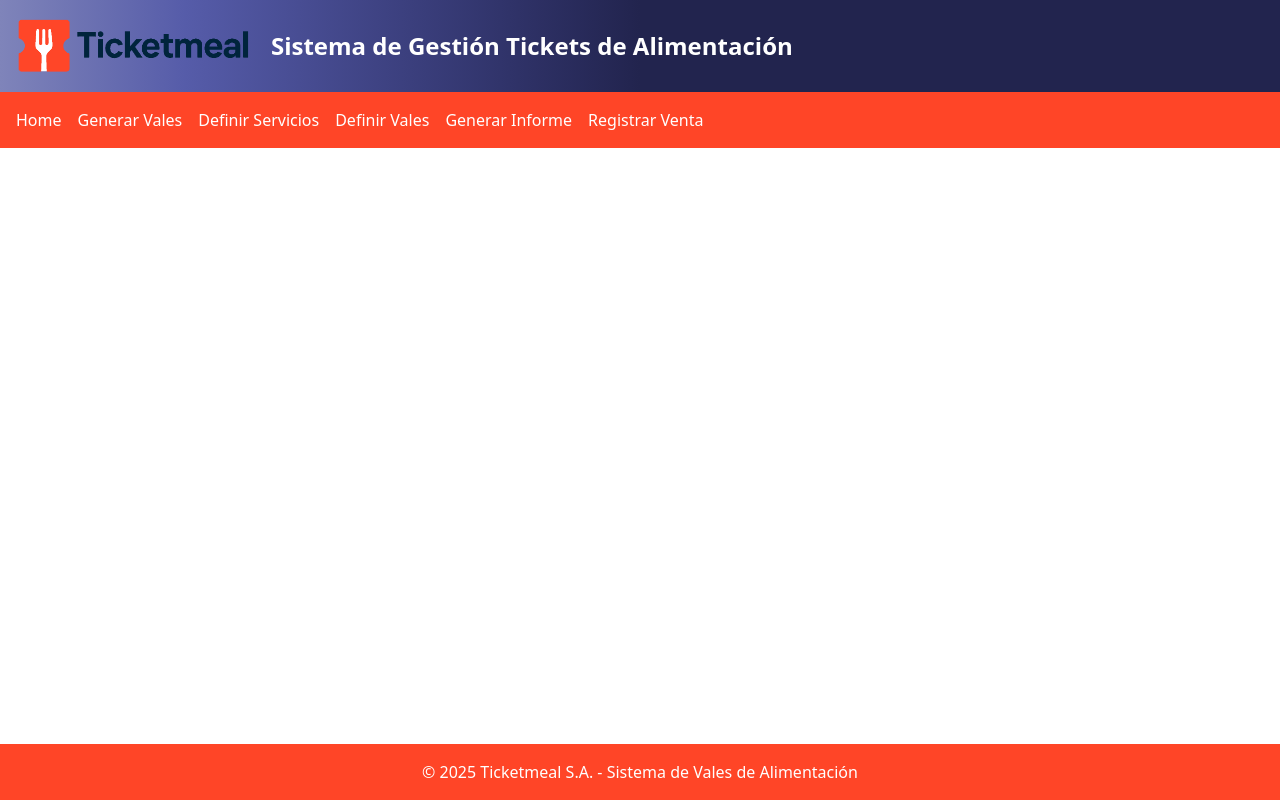
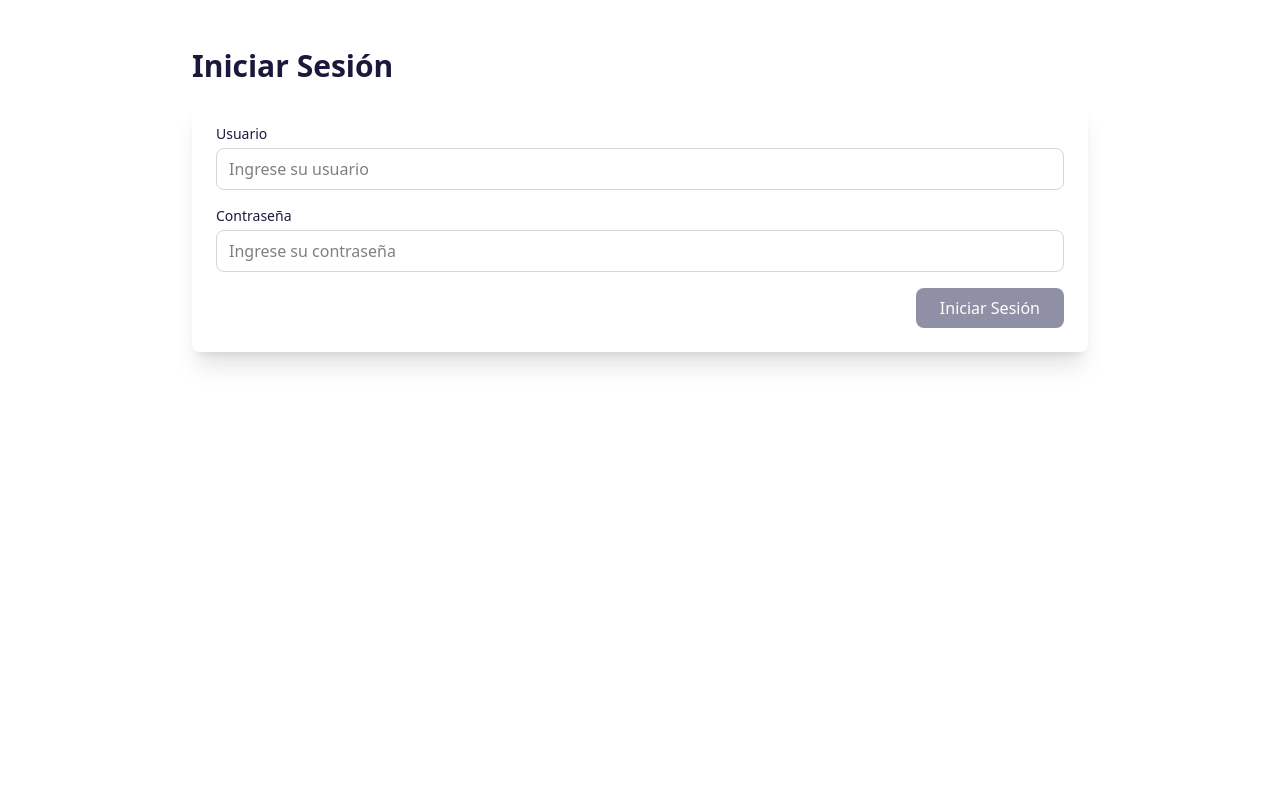
Before and after one commit to estebanovic/Sistema-vales-entrega-2, a React (Vite) app: page /login in a window 1280 px wide. Built offline with nearby package versions, Linux system fonts and the light colour scheme.

Commit message:
vista login

```diff
--- a/src/App.jsx
+++ b/src/App.jsx
@@ -1,19 +1,27 @@
 import { useState } from 'react'
 import { BrowserRouter, Routes, Route } from 'react-router-dom'
+import { AuthProvider } from './context/AuthContext'
+import ProtectedRoute from './components/ProtectedRoute'
 import Home from './pages/home'
 import ImprimirVales from './pages/imprimirVales'
 import DefinirServicios from './pages/definirServicios'
 import DefinirVales from './pages/definirVales'
 import GenerarInforme from './pages/generarInforme'
 import RegistrarVenta from './pages/registrarVenta'
+import Login from './pages/login'
 import Navbar from './components/Navbar'
 import Footer from './components/Footer'
 
-function App() {
-
+function AppContent() {
   return (
     <div className="min-h-screen flex flex-col">
-      <BrowserRouter>
+      <Routes>
+        {/* Ruta pública de login */}
+        <Route path="/login" element={<Login />} />
+
+        {/* Rutas protegidas */}
+        <Route path="/*" element={
+          <ProtectedRoute>
             <Navbar />
             <main className="flex-1">
               <Routes>
@@ -25,11 +33,22 @@ function App() {
                 <Route path="/registrar-venta" element={<RegistrarVenta />} />
               </Routes>
             </main>
-      </BrowserRouter>
             <Footer />
+          </ProtectedRoute>
+        } />
+      </Routes>
     </div>
   )
 }
 
+function App() {
+  return (
+    <AuthProvider>
+      <BrowserRouter>
+        <AppContent />
+      </BrowserRouter>
+    </AuthProvider>
+  )
+}
 
 export default App
--- /dev/null
+++ b/src/components/ProtectedRoute.jsx
@@ -0,0 +1,18 @@
+import { Navigate } from 'react-router-dom';
+import { useAuth } from '../context/AuthContext';
+
+const ProtectedRoute = ({ children }) => {
+  const { isAuthenticated, loading } = useAuth();
+
+  if (loading) {
+    return <div>Cargando...</div>;
+  }
+
+  if (!isAuthenticated()) {
+    return <Navigate to="/login" replace />;
+  }
+
+  return children;
+};
+
+export default ProtectedRoute;
--- /dev/null
+++ b/src/context/AuthContext.jsx
@@ -0,0 +1,46 @@
+
+import { createContext, useState, useContext, useEffect } from 'react';
+
+const AuthContext = createContext(null);
+
+export const AuthProvider = ({ children }) => {
+  const [user, setUser] = useState(null);
+  const [loading, setLoading] = useState(true);
+
+  // Al cargar la app, verifica si hay una sesión guardada
+  useEffect(() => {
+    const storedUser = localStorage.getItem('user');
+    if (storedUser) {
+      setUser(JSON.parse(storedUser));
+    }
+    setLoading(false);
+  }, []);
+
+  const login = (userData) => {
+    setUser(userData);
+    localStorage.setItem('user', JSON.stringify(userData));
+  };
+
+  const logout = () => {
+    setUser(null);
+    localStorage.removeItem('user');
+  };
+
+  const isAuthenticated = () => {
+    return user !== null;
+  };
+
+  return (
+    <AuthContext.Provider value={{ user, login, logout, isAuthenticated, loading }}>
+      {children}
+    </AuthContext.Provider>
+  );
+};
+
+export const useAuth = () => {
+  const context = useContext(AuthContext);
+  if (!context) {
+    throw new Error('useAuth debe ser usado dentro de AuthProvider');
+  }
+  return context;
+};
--- /dev/null
+++ b/src/pages/login.jsx
@@ -0,0 +1,74 @@
+import React, { useState } from 'react';
+import { useAuth } from '../context/AuthContext';
+import { useNavigate } from 'react-router-dom';
+
+export default function Login() {
+    const [usuario, setUsuario] = useState('');
+    const [password, setPassword] = useState('');
+    const { login } = useAuth();
+    const navigate = useNavigate();
+
+    const handleLogin = (e) => {
+        e.preventDefault();
+        if (!usuario || !password) {
+            return;
+        }
+        // Login básico - en producción deberías validar contra un backend
+        login({ usuario, rol: 'admin' });
+        navigate('/home');
+        // Limpiar campos
+        setUsuario('');
+        setPassword('');
+    };
+
+    return (
+        <div className="px-6 py-12">
+            <div className="w-4xl mx-auto">
+                <h1 className='text-3xl font-bold text-brand-blue-700 mb-4'>Iniciar Sesión</h1>
+                <div className="bg-white shadow-xl rounded-lg w-full p-6">
+                    <form className="space-y-4" onSubmit={handleLogin}>
+                        <div className="grid gap-4">
+                            <div>
+                                <label htmlFor="usuario" className="block text-sm font-medium text-brand-blue-700 mb-1">
+                                    Usuario
+                                </label>
+                                <input
+                                    type="text"
+                                    name="usuario"
+                                    id="usuario"
+                                    value={usuario}
+                                    onChange={e => setUsuario(e.target.value)}
+                                    className="w-full border border-gray-300 rounded-lg px-3 py-2 focus:outline-none focus:ring-2 focus:ring-brand-blue-500"
+                                    placeholder="Ingrese su usuario"
+                                />
+                            </div>
+                            <div>
+                                <label htmlFor="password" className="block text-sm font-medium text-brand-blue-700 mb-1">
+                                    Contraseña
+                                </label>
+                                <input
+                                    type="password"
+                                    name="password"
+                                    id="password"
+                                    value={password}
+                                    onChange={e => setPassword(e.target.value)}
+                                    className="w-full border border-gray-300 rounded-lg px-3 py-2 focus:outline-none focus:ring-2 focus:ring-brand-blue-500"
+                                    placeholder="Ingrese su contraseña"
+                                />
+                            </div>
+                        </div>
+                        <div className="flex justify-end">
+                            <button
+                                type="submit"
+                                disabled={!usuario || !password}
+                                className={`bg-brand-blue-500 text-white px-6 py-2 rounded-lg focus:outline-none focus:ring-2 focus:ring-brand-blue-500 ${(!usuario || !password) ? 'opacity-50 cursor-not-allowed' : 'hover:bg-brand-blue-600'}`}
+                            >
+                                Iniciar Sesión
+                            </button>
+                        </div>
+                    </form>
+                </div>
+            </div>
+        </div>
+    );
+}
```
Lines whose indentation alone changed are shown as unchanged.
